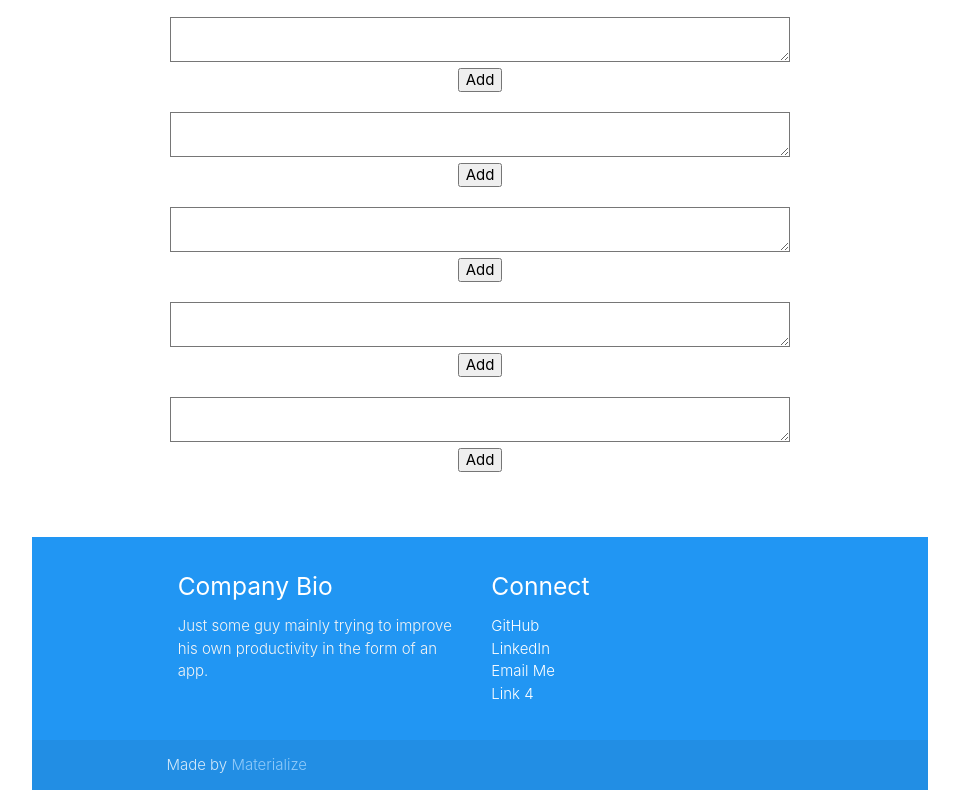
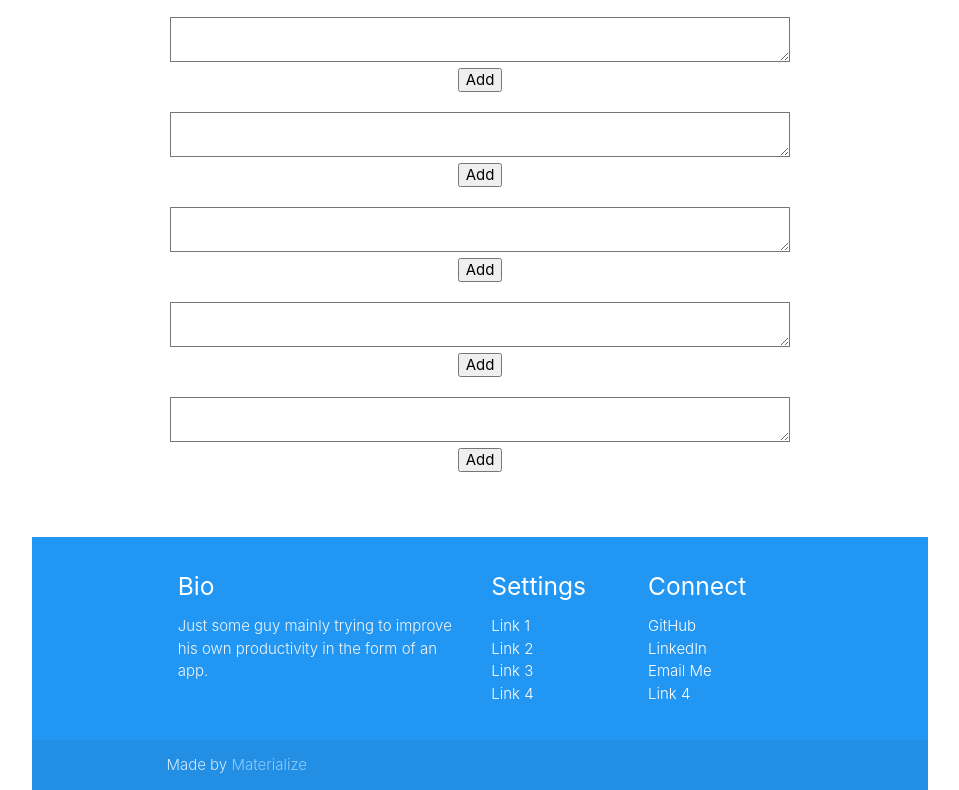
Before and after one commit to andycwilliams/ProductivityTracker-PersonalProject2.5, a website with bundled scripts: page public/html/index.html in a window 1280 px wide. Shown: the part 1458-2248 px from the top of the page, without its empty margins (160-1119 px from the left). Built offline with nearby package versions, Linux system fonts and the light colour scheme.

Commit message:
Working on formatting

```diff
--- a/index.js
+++ b/index.js
@@ -20,8 +20,6 @@ let mode = "light";
 // Then populate with data
 // Don't worry about handlebars. Keep it as simple as possible
 // Point is to get familiar with serverless and implement it on a project
-
-
 
 // -------------------------------- Choose Time Function --------------------------------
 
--- a/public/html/index.html
+++ b/public/html/index.html
@@ -12,7 +12,7 @@
 <body>
   <div class="container light">
   <nav class="light-blue lighten-1" role="navigation">
-    <div class="nav-wrapper container"><a id="logo-container" href="#" class="brand-logo">Logo</a>
+    <div class="nav-wrapper container"><a id="logo-container" href="#" class="brand-logo">Home<i src="../../icon.png"></i></a>
       <ul class="right hide-on-med-and-down">
         <li><a href="#">Navbar Link</a></li>
       </ul>
@@ -53,24 +53,16 @@
           <a id="resetTimer" class="btn-small waves-effect waves-light blue">Reset Timer</a>
       </div><br>
 
-
-
       <div class="row center">
-        <!-- <a id="lightMode" class="btn-small waves-effect waves-light blue">Light Mode</a>
-        <a id="darkMode" class="btn-small waves-effect waves-light blue">Dark Mode</a> -->
         <a id="nightlight" class="btn-small waves-effect waves-light blue">Toggle Light/Night Mode</a>
 
         <!-- <div class="row toggle">
-          <div class="col">
-            <p>Night Mode</p>
-          </div>
+          <div class="col"><p>Night Mode</p></div>
           <label class="switch col">
             <input type="checkbox" id="nightlight">
             <span class="slider round"></span>
           </label>
-          <div class="col">
-            <p>Light Mode</p>
-          </div>
+          <div class="col"><p>Light Mode</p></div>
         </div> -->
 
         <a id="toggleSound" class="btn-small waves-effect waves-light blue">Toggle Sound</a>
@@ -100,10 +92,10 @@
     <div class="container">
       <div class="row">
         <div class="col l6 s12">
-          <h5 class="white-text">Company Bio</h5>
+          <h5 class="white-text">Bio</h5>
           <p class="grey-text text-lighten-4">Just some guy mainly trying to improve his own productivity in the form of an app.</p>
         </div>
-        <!-- <div class="col l3 s12">
+        <div class="col l3 s12">
           <h5 class="white-text">Settings</h5>
           <ul>
             <li><a class="white-text" href="#!">Link 1</a></li>
@@ -111,7 +103,7 @@
             <li><a class="white-text" href="#!">Link 3</a></li>
             <li><a class="white-text" href="#!">Link 4</a></li>
           </ul>
-        </div> -->
+        </div>
         <div class="col l3 s12">
           <h5 class="white-text">Connect</h5>
           <ul>
```
Also changed, not shown: icon.png (added).
